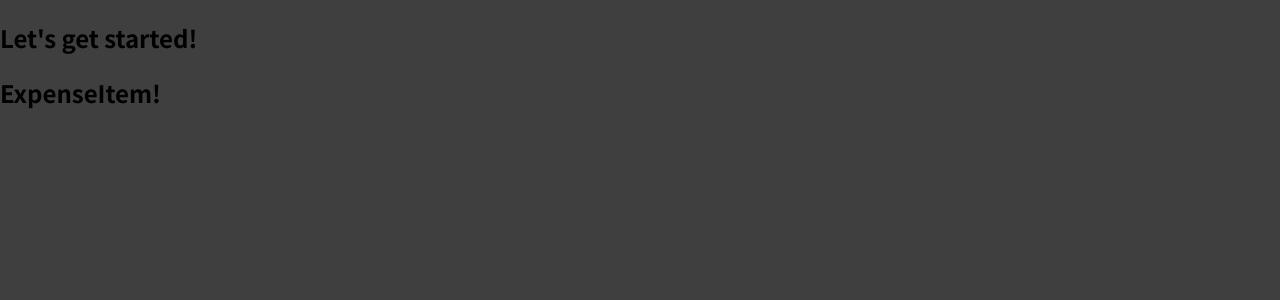
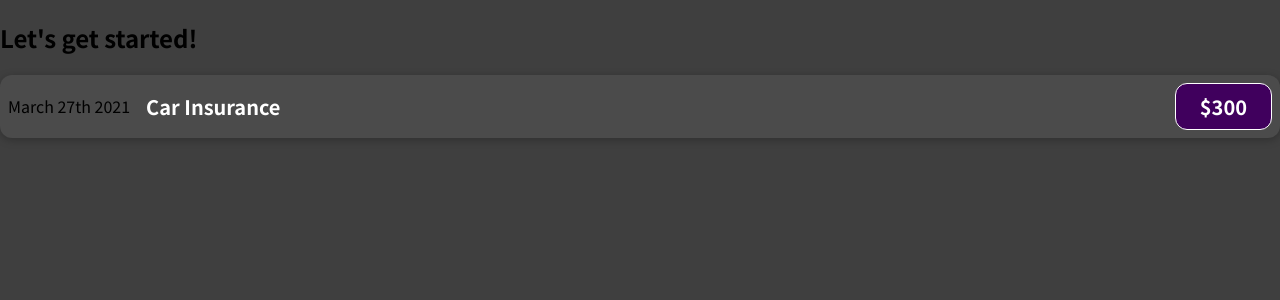
Before and after one commit to Jeonghyeonuk/prac-react, a React (Create React App) app in the folder 01-starting-setup/: page / in a window 1280 px wide. Shown: the top 300 px of the page. Built offline with nearby package versions, Linux system fonts and the light colour scheme.

Commit message:
CSS 파일 사용법

```diff
--- /dev/null
+++ b/01-starting-setup/src/components/ExpenseItem.css
@@ -0,0 +1,56 @@
+.expense-item {
+  display: flex;
+  justify-content: space-between;
+  align-items: center;
+  box-shadow: 0 2px 8px rgba(0, 0, 0, 0.25);
+  padding: 0.5rem;
+  margin: 1rem 0;
+  border-radius: 12px;
+  background-color: #4b4b4b;
+}
+
+.expense-item__description {
+  display: flex;
+  flex-direction: column;
+  gap: 1rem;
+  align-items: flex-end;
+  flex-flow: column-reverse;
+  justify-content: flex-start;
+  flex: 1;
+}
+
+.expense-item h2 {
+  color: #3a3a3a;
+  font-size: 1rem;
+  flex: 1;
+  margin: 0 1rem;
+  color: white;
+}
+
+.expense-item__price {
+  font-size: 1rem;
+  font-weight: bold;
+  color: white;
+  background-color: #40005d;
+  border: 1px solid white;
+  padding: 0.5rem;
+  border-radius: 12px;
+}
+
+@media (min-width: 580px) {
+  .expense-item__description {
+    flex-direction: row;
+    align-items: center;
+    justify-content: flex-start;
+    flex: 1;
+  }
+
+  .expense-item__description h2 {
+    font-size: 1.25rem;
+  }
+
+  .expense-item__price {
+    font-size: 1.25rem;
+    padding: 0.5rem 1.5rem;
+  }
+}
--- a/01-starting-setup/src/components/ExpenseItem.js
+++ b/01-starting-setup/src/components/ExpenseItem.js
@@ -1,7 +1,21 @@
 import React from "react";
+import "./ExpenseItem.css"; // CSS 파일을 import 하는방법
 
 function ExpenseItem() {
-  return <h2>ExpenseItem!</h2>;
+  return (
+    // class대신 className을 사용해야한다. Class는 자바스크립트 예약어이기대문에
+    <div className="expense-item">
+      <div>March 27th 2021</div>
+      <div className="expense-item__description">
+        <h2>Car Insurance</h2>
+        <div className="expense-item__price">$300</div>
+      </div>
+    </div>
+  );
 }
 
 export default ExpenseItem;
+
+/**
+ * JSX문법을 사용하여 리턴할때는 꼭 최상위 html태그는 한개만 있어야한다.
+ */
```
